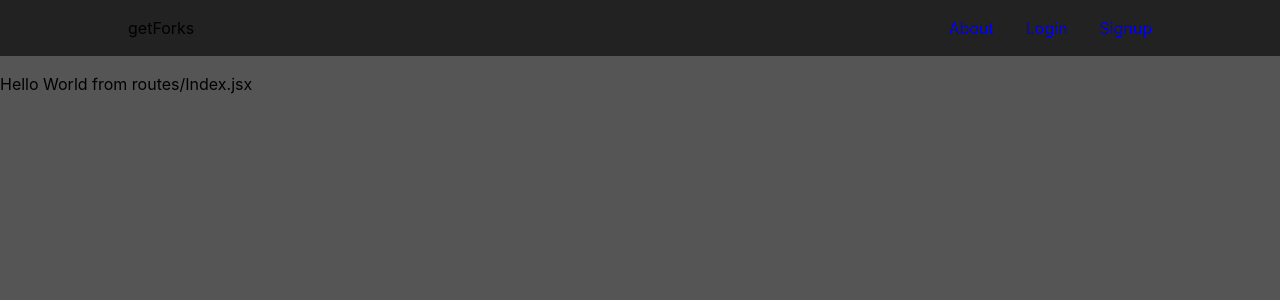
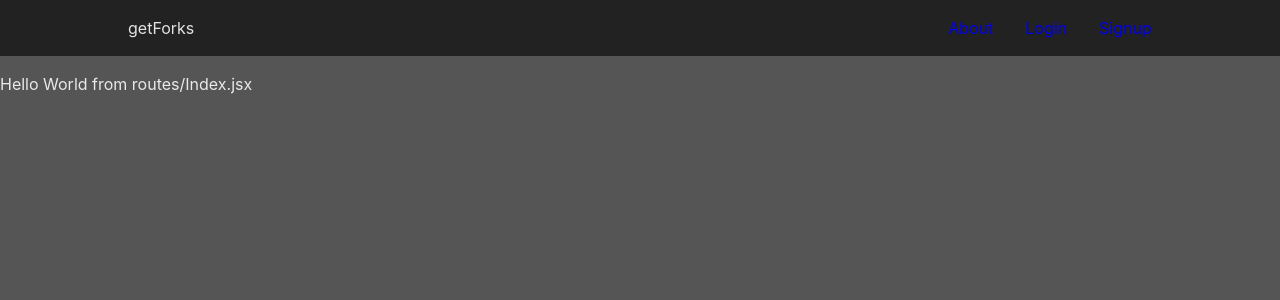
Before and after one commit to ned-park/getForks, a React (Vite) app: page / in a window 1280 px wide. Shown: the top 300 px of the page. Built offline with nearby package versions, Linux system fonts and the light colour scheme.

Commit message:
temp: comment some styling out temporarily

```diff
--- a/src/index.css
+++ b/src/index.css
@@ -5,7 +5,7 @@
   font-weight: 400;
 
   color-scheme: light dark;
-  /* color: rgba(255, 255, 255, 0.87); */
+  color: rgba(255, 255, 255, 0.87);
   background-color: #242424;
 
   font-synthesis: none;
@@ -16,10 +16,10 @@
 }
 
 @media (prefers-color-scheme: light) {
-  :root {
-    /* color: #213547;
-    background-color: #ffffff; */
-  }
+  /* :root {
+     color: #213547;
+     background-color: #ffffff;
+   } */
   a:hover {
     color: #747bff;
   }
```
